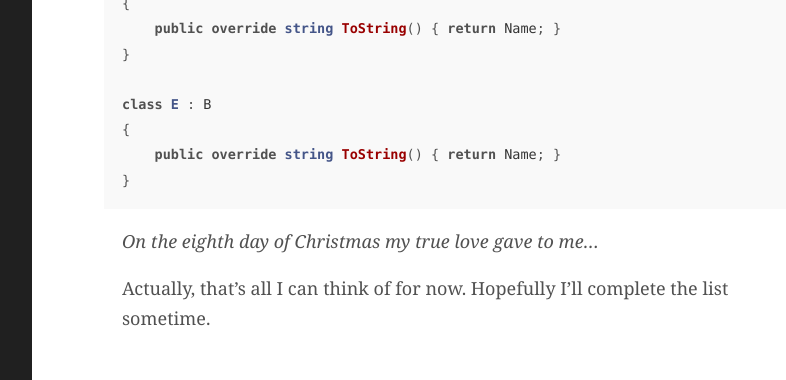
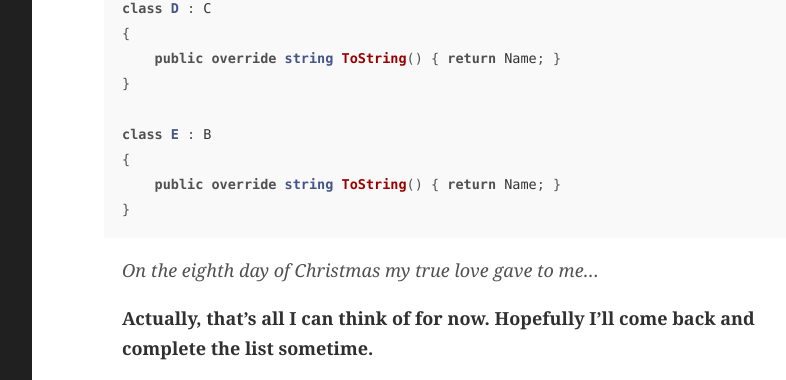
Before and after one commit to edpollitt/edpollitt.github.io, a Jekyll site: the page built from _posts/2016-12-14-festive-csharp-brainteasers.md, in a window 1280 px wide and 900 px high, scrolled down 3759 px, cut to the strip 0-380 px from the top of the window. Shown: the whole strip, without its empty margins (292-1078 px from the left). Built offline with Jekyll 4.4.1, drawn with Linux system fonts in a browser that asks for light colours; our own code applies the rules of GitHub Pages for plain Markdown files.

Commit message:
festive brainteasers

```diff
--- a/_posts/2016-12-14-festive-csharp-brainteasers.md
+++ b/_posts/2016-12-14-festive-csharp-brainteasers.md
@@ -1,12 +1,12 @@
 ---
 layout: post
-title:   Festive Brainteasers
+title: 'Festive Brainteasers'
 tags: [C#] [Brainteasers]
 ---
 
 *On the first day of Christmas my true love gave to me...*
 
-A festive message. What’s the output?
+**A festive message. What’s the output?**
 
 ~~~csharp
 static void Main()
@@ -24,9 +24,11 @@ static void Greetings(StringBuilder sb)
 }
 ~~~
 
+
+
 *On the second day of Christmas my true love gave to me...*
 
-A pair of extension methods. Are they equivalent? What’s the difference?
+**A pair of extension methods. Are they equivalent? What’s the difference?**
 
 ~~~csharp
 public static bool IsGreaterThan(this IComparable first, IComparable second)
@@ -42,9 +44,10 @@ public static bool IsGreaterThan<T>(this T first, T second) where T : IComparabl
 ~~~
 
 
+
 *On the third day of Christmas my true love gave to me...*
 
-A unit test. Does it pass?
+**A unit test. Does it pass?**
 
 ~~~csharp
 public IEnumerable<char> Encode(string s)
@@ -67,9 +70,11 @@ void Should_throw_on_non_alphanumeric_characters()
 }
 ~~~
 
+
+
 *On the fourth day of Christmas my true love gave to me...*
 
-Seasonal greetings. What’s the output?
+**Seasonal greetings. What’s the output?**
 
 ~~~csharp
 var a = "Merry Christmas";
@@ -84,9 +89,11 @@ Console.WriteLine(a == x);
 Console.WriteLine(b == y);
 ~~~
 
+
+
 *On the fifth day of Christmas my true love gave to me...*
 
-A warped counter. What’s the output?
+**A warped counter. What’s the output?**
 
 ~~~csharp
 struct Counter
@@ -113,9 +120,11 @@ void Main()
 }
 ~~~
 
+
+
 *On the sixth day of Christmas my true love gave to me...*
 
-A broken sum. What’s the output?
+**A broken sum. What’s the output?**
 
 ~~~csharp
 var floats = new[] { 10.99f, 6.01f, 1.5f };
@@ -123,9 +132,11 @@ var sum = floats.Cast<int>().Sum();
 Console.WriteLine(sum);
 ~~~
 
+
+
 *On the seventh day of Christmas my true love gave to me...*
 
-A convoluted inheritance hierarchy. What’s the output?
+**A convoluted inheritance hierarchy. What’s the output?**
 
 ~~~csharp
 void Main()
@@ -165,6 +176,7 @@ class E : B
 ~~~
 
 
+
 *On the eighth day of Christmas my true love gave to me...*
 
-Actually, that's all I can think of for now. Hopefully I'll complete the list sometime.
+**Actually, that's all I can think of for now. Hopefully I'll come back and complete the list sometime.**
```
